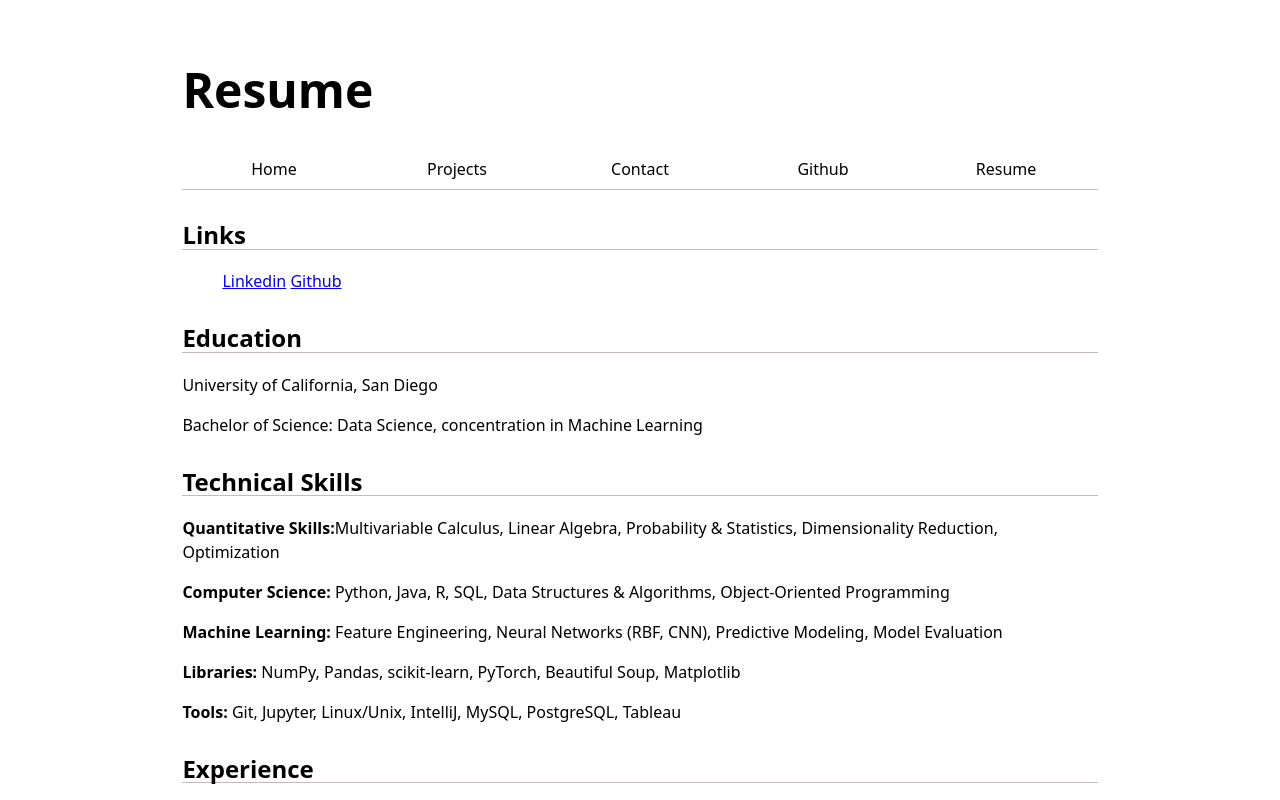
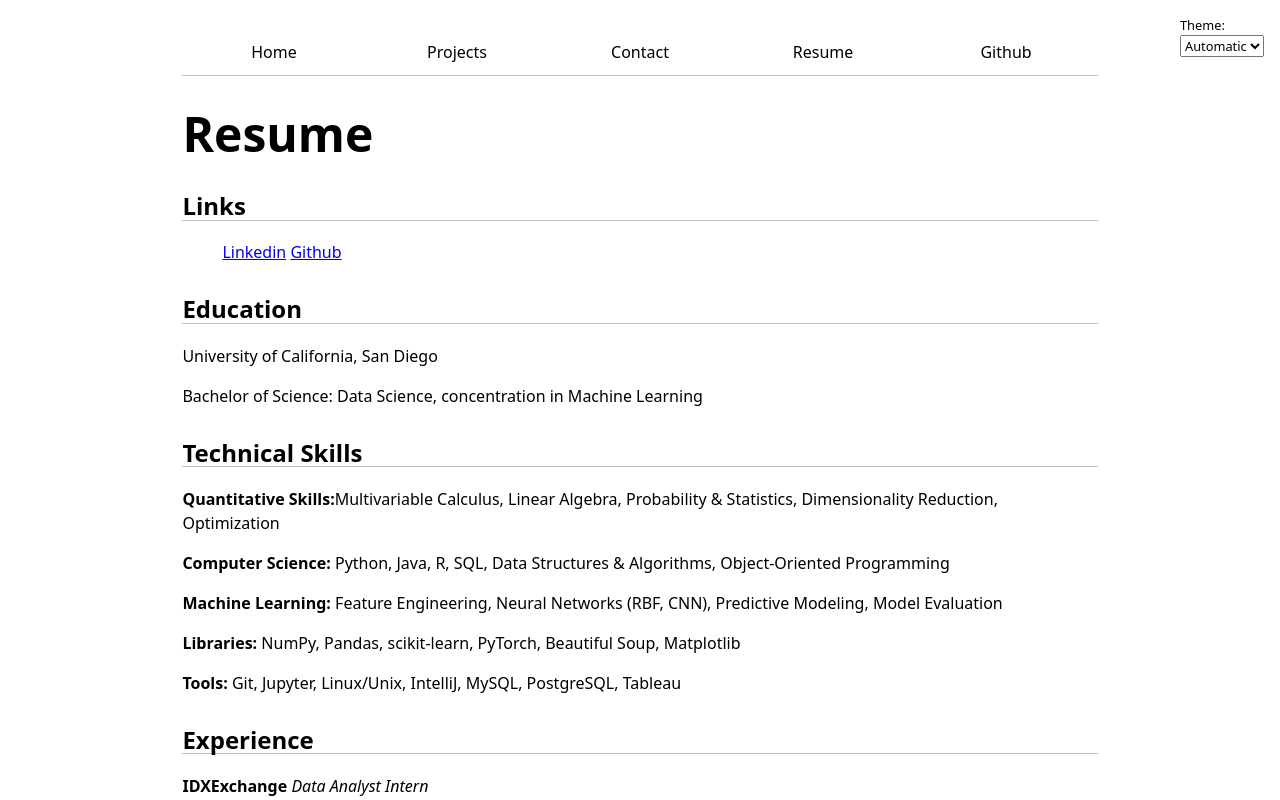
Before and after one commit to surai1020/portfolio, a plain HTML site: page resume/index.html in a window 1280 px wide. Shown: the top 800 px of the page. Drawn offline with Linux system fonts and the light colour scheme.

Commit message:
added color option and js

```diff
--- /dev/null
+++ b/global.js
@@ -0,0 +1,83 @@
+console.log('IT’S ALIVE!');
+document.body.insertAdjacentHTML(
+  'afterbegin',
+  `
+  <label class="color-scheme">
+    Theme:
+    <select>
+      <option value="light dark">Automatic</option>
+      <option value="light">Light</option>
+      <option value="dark">Dark</option>
+    </select>
+  </label>
+  `
+);
+
+function $$(selector, context = document) {
+  return Array.from(context.querySelectorAll(selector));
+}
+
+// navLinks = $$('nav a');
+// let currentLink = navLinks.find(
+//   (a) => a.host === location.host && a.pathname === location.pathname,
+// );
+// currentLink.classList.add('current');
+// if (currentLink) {
+//   // or if (currentLink !== undefined)
+//   currentLink.classList.add('current');
+// }
+const BASE_PATH = (location.hostname === "localhost" || location.hostname === "127.0.0.1")
+  ? "/"                  // Local server
+  : "/website/";         // GitHub Pages repo name
+
+
+let pages = [
+  { url: "", title: "Home" },
+  { url: "projects/", title: "Projects" },
+  { url: "contact/", title: "Contact" },
+  { url: "resume/", title: "Resume" },
+  { url: "https://github.com/surai1020", title: "Github" }
+];
+
+let nav = document.createElement('nav');
+document.querySelector('.color-scheme').after(nav);
+
+for (let p of pages) {
+    let url = p.url;
+    if (!url.startsWith("http")) {
+        url = BASE_PATH + url;
+    }
+    let title = p.title;
+    let a = document.createElement('a');
+    a.href = url;
+    a.textContent = title;
+    if (a.host === location.host && a.pathname === location.pathname) {
+        a.classList.add('current');
+    }
+    if (a.host !== location.host) {
+        a.target = "_blank";
+    }
+    nav.append(a);
+}
+
+const select = document.querySelector('.color-scheme select');
+
+select.addEventListener('input', function (event) {
+  console.log('color scheme changed to', event.target.value);
+
+  document.documentElement.style.setProperty(
+    'color-scheme',
+    event.target.value
+  );
+
+  localStorage.colorScheme = event.target.value;
+});
+
+if ("colorScheme" in localStorage) {
+  document.documentElement.style.setProperty(
+    'color-scheme',
+    localStorage.colorScheme
+  );
+
+  select.value = localStorage.colorScheme;
+}
--- a/resume/index.html
+++ b/resume/index.html
@@ -8,15 +8,6 @@
 </head>
 <body class="resume">
     <h1>Resume</h1>
-        <nav>
-        <ul>
-            <li><a href = "../index.html">Home</a></li>
-            <li><a href = "../projects/index.html">Projects</a></li>
-            <li><a href = "../contact/index.html">Contact</a></li>
-            <li><a href = "https://github.com/surai1020" target = "_blank">Github</a></li>
-            <li><a href = "index.html">Resume</a></li>
-        </ul>
-    </nav>
     <section id = "details">
         <h2>Links</h2>
         <ul>
@@ -103,6 +94,6 @@
         </p>
 
     </section>
-
+ <script type="module" src="../global.js"></script>
 </body>
 </html>
--- a/style.css
+++ b/style.css
@@ -1,5 +1,13 @@
 :root {
   --color-accent: oklch(74.525% 0.12575 263.6);
+  --border-color: oklch(50% 10% 200 / 40%);
+  color-scheme: light dark;
+}
+.color-scheme {
+  position: absolute;
+  top: 1rem;
+  right: 1rem;
+  font-size: 80%;
 }
 
 html{
@@ -25,7 +33,8 @@ nav {
   display: flex;
   text-decoration: none;
   margin-bottom: auto;
-  border-bottom: 1px solid oklch(80% 3% 20);
+  border-bottom-color: var(--border-color);
+  border-bottom: 1px solid var(--border-color);
 }
 nav a {
   flex: 1;
@@ -33,21 +42,19 @@ nav a {
   color: inherit;
   text-align: center;
   padding: 0.5em;
+
+  border-bottom: 0.2em solid transparent;
 }
 
-nav a.current {
-  border-bottom: 0.4em solid oklch(80% 3% 20);
-  padding-bottom: 0.1em;
-}
-
+nav a.current,
 nav a:hover {
-  border-bottom: 0.4em solid var(--color-accent);
-  padding-bottom: 0.1em;
+  border-bottom-color: var(--color-accent);
 }
 
 input,
 textarea,
-button {
+button,
+select {
   font: inherit;
   box-sizing: border-box;
 }
@@ -102,5 +109,5 @@ body.resume{
 
 .resume h2 {
   margin-top:2rem;
-  border-bottom: 1px solid oklch(80% 3% 20);
+  border-bottom: 1px solid var(--border-color);
 }
```
Also changed, not shown: contact/index.html (+1 -9 lines), index.html (+1 -10 lines), projects/index.html (+1 -10 lines).
